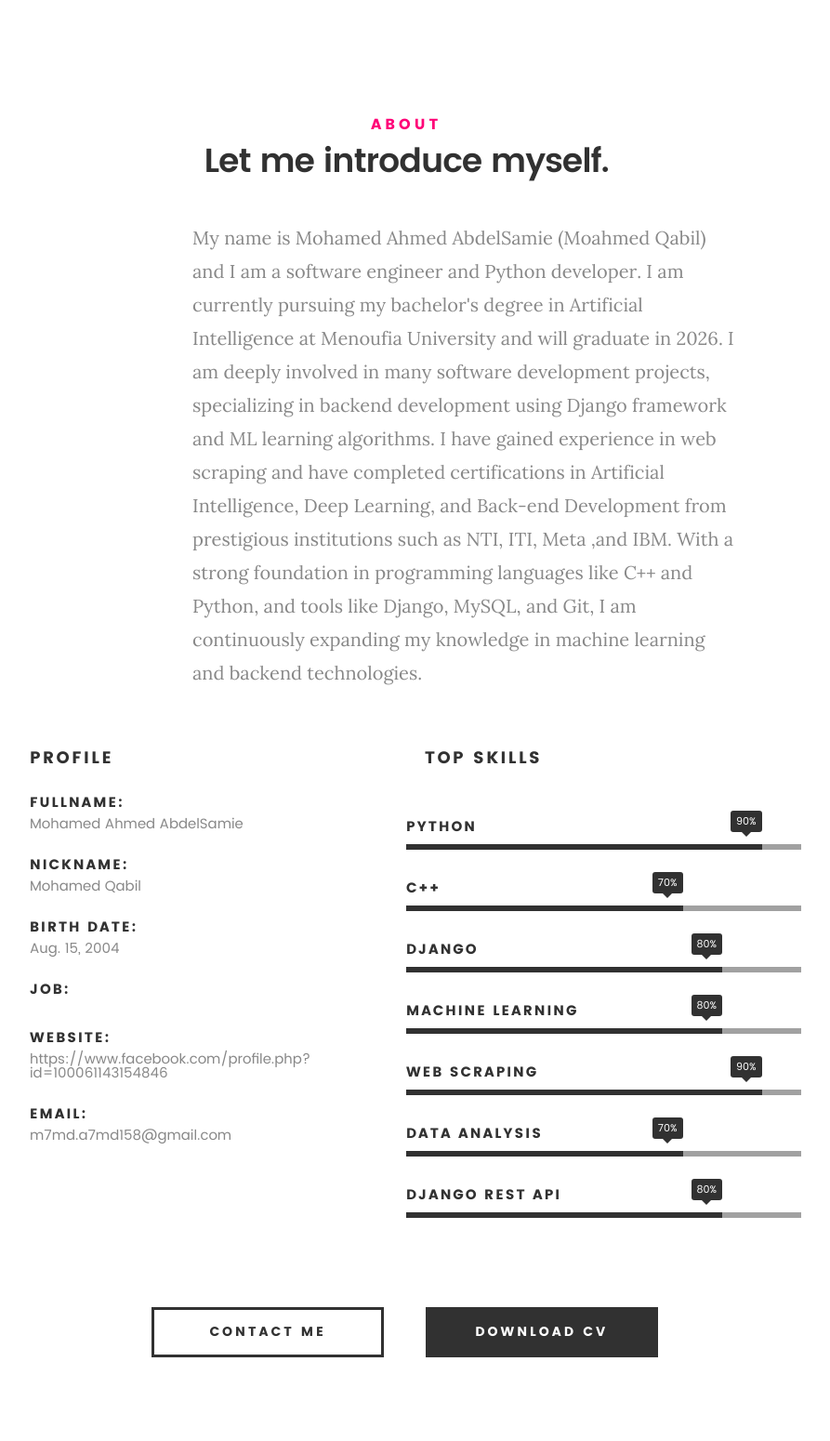
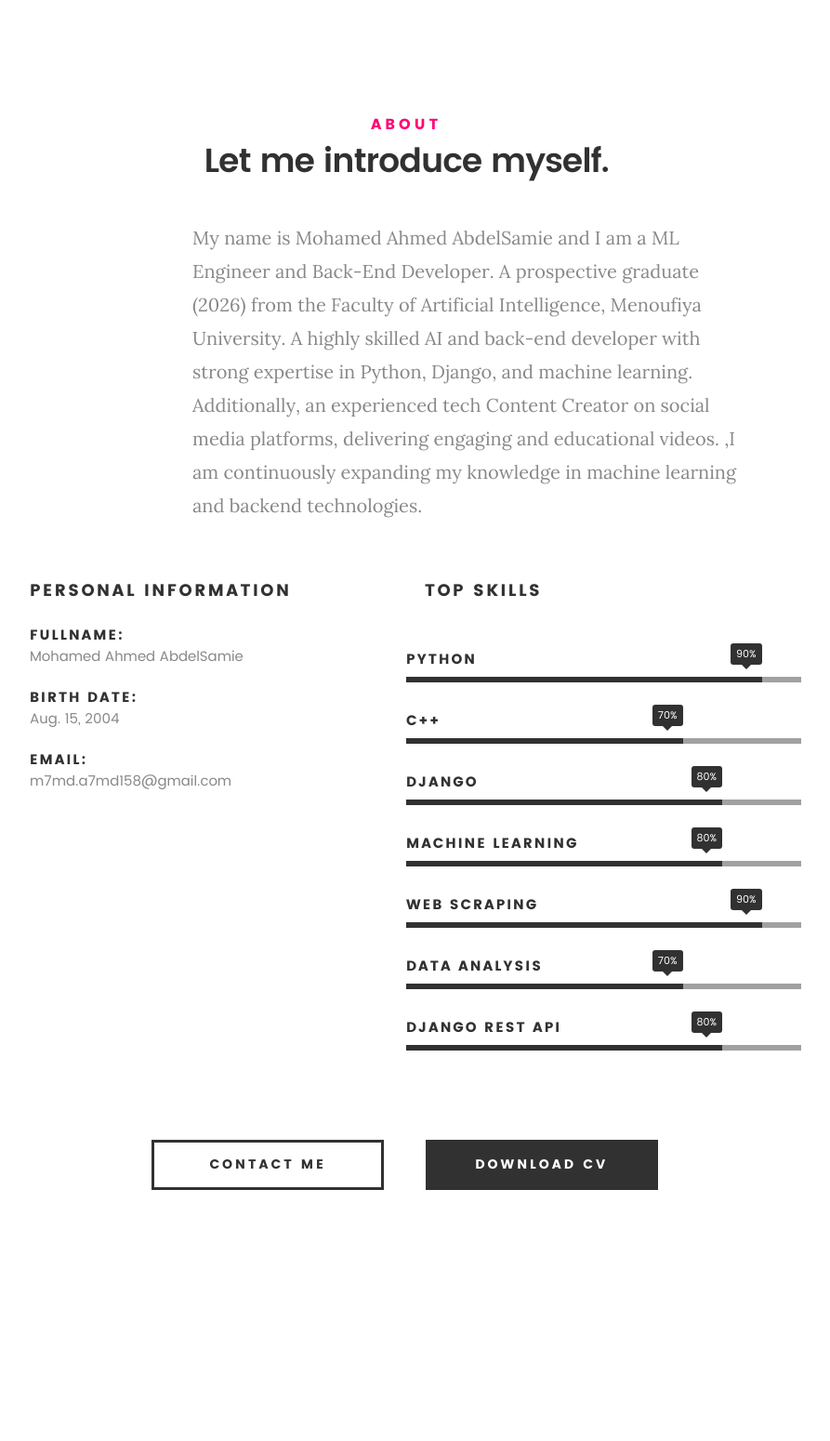
Before and after one commit to m7md158/portfolio, a Django app: page /about/ in a window 1280 px wide. Shown: the part 61-1611 px from the top of the page at 93% size, without its empty margins (203-1096 px from the left). After the commit the page ends 1341 px from the top, so only its background shows below. Run offline with Django 5.2, Linux system fonts and the light colour scheme; data comes from the database, SQL or seed files in the repository; both versions use the stored data as it was after the commit; some libraries are stand-ins or nearby versions.

Commit message:
update22025

```diff
--- a/about/templates/about/about.html
+++ b/about/templates/about/about.html
@@ -13,11 +13,11 @@
    			<h1>Let me introduce myself.</h1>
 
    			<div class="intro-info">
-   				<p class="lead">My name is Mohamed Ahmed AbdelSamie (Moahmed Qabil) and I am a software engineer and Python developer. I am currently pursuing my bachelor's degree in Artificial Intelligence at Menoufia University and will graduate in 2026. I am deeply involved in many software development projects, specializing in backend development using Django framework and ML learning algorithms.
-
-					I have gained experience in web scraping and have completed certifications in Artificial Intelligence, Deep Learning, and Back-end Development from prestigious institutions such as NTI, ITI, Meta ,and IBM.
-
-					With a strong foundation in programming languages like C++ and Python, and tools like Django, MySQL, and Git, I am continuously expanding my knowledge in machine learning and backend technologies.</p>
+   				<p class="lead">My name is Mohamed Ahmed AbdelSamie and I am a ML Engineer and Back-End Developer.
+					A prospective graduate (2026) from the Faculty of Artificial Intelligence, Menoufiya University.
+					A highly skilled AI and back-end developer with strong expertise in Python, Django, and machine learning.
+					Additionally, an experienced tech Content Creator on social media platforms, delivering engaging and educational videos.
+					,I am continuously expanding my knowledge in machine learning and backend technologies.</p>
    			</div>
 
    		</div>
@@ -27,34 +27,19 @@
 
    		<div class="col-six tab-full">
 
-   			<h3>Profile</h3>
+   			<h3>Personal Information</h3>
    			<ul class="info-list">
 				{% for profile in profiles %}
 					<li>
 						<strong>Fullname:</strong>
 						<span>{{profile.first_name}} {{profile.last_name}}</span>
 					</li>
-					<li>
-						<strong>Nickname:</strong>
-						<span>{{profile.nickname}} </span>
-					</li>
 
 					<li>
 						<strong>Birth Date:</strong>
 						<span>{{profile.birth_date}}</span>
 					</li>
-					<li>
-						<strong>Job:</strong>
-						<div class="job-container">
-							{% for job in jobs %}
-								<div>{{ job.title}}, </div>
-							{% endfor %}
-						</div>
-					</li>
-					<li>
-						<strong>Website:</strong>
-						<span>{{profile.website}}</span>
-					</li>
+
 					<li>
 						<strong>Email:</strong>
 						<span>{{profile.email}}</span>
@@ -89,7 +74,7 @@
    	<div class="row button-section">
    		<div class="col-twelve">
    			<a href="{% url 'contact:contact' %}" title="Hire Me" class="button stroke smoothscroll">Contact Me</a>
-   			<a href="https://drive.google.com/file/d/1MJ-ac0sfJlzcLxSIPgXsOHSzy_LmZW5P/view?usp=drive_link" title="Download CV" class="button button-primary">Download CV</a>
+   			<a href="https://drive.google.com/drive/folders/1naNz44nEZjLSVSJ_JEoGSXv21myl95Wg" title="Download CV" class="button button-primary">Download CV</a>
    		</div>
    	</div>
 
--- a/contact/templates/contact/contact.html
+++ b/contact/templates/contact/contact.html
@@ -48,7 +48,6 @@
         <h5>Email Me At</h5>
 
         <p>
-          mohammed.qabil15@gmail.com<br />
           m7md.a7md158@gmail.com
         </p>
       </div>
--- a/project/settings.py
+++ b/project/settings.py
@@ -12,6 +12,8 @@ https://docs.djangoproject.com/en/5.1/ref/settings/
 
 from pathlib import Path
 import os
+import dj_database_url
+
 # Build paths inside the project like this: BASE_DIR / 'subdir'.
 BASE_DIR = Path(__file__).resolve().parent.parent
 
--- a/project/urls.py
+++ b/project/urls.py
@@ -24,7 +24,6 @@ urlpatterns = [
     path('admin/', admin.site.urls),
     path('', include('home.urls', namespace='home')),
     path('about/', include('about.urls', namespace='about')),
-    path('contact/', include('contact.urls', namespace='contact')),
     path('resume/', include('resume.urls', namespace='resume')),
     path('portfolio/', include('portfolio.urls', namespace='portfolio')),
     path('services/', include('services.urls', namespace='services')),
--- a/requirements.txt
+++ b/requirements.txt
@@ -2,17 +2,21 @@ asgiref==3.8.1
 beautifulsoup4==4.12.3
 certifi==2024.8.30
 charset-normalizer==3.3.2
+dj-database-url==2.3.0
 Django==5.1.1
 django-anymail==12.0
 django-bootstrap4==24.3
 djangorestframework==3.15.2
 environ==1.0
 idna==3.8
+mysqlclient==2.2.4
 pillow==10.4.0
+psycopg2-binary==2.9.10
 python-dotenv==1.0.1
 pytz==2024.2
 requests==2.32.3
 soupsieve==2.6
 sqlparse==0.5.1
+typing_extensions==4.12.2
 tzdata==2024.1
 urllib3==2.2.2
```
Also changed, not shown: home/templates/home/home.html (+4 -4 lines), outliers.md (+1 -1 lines), db.sqlite3.
